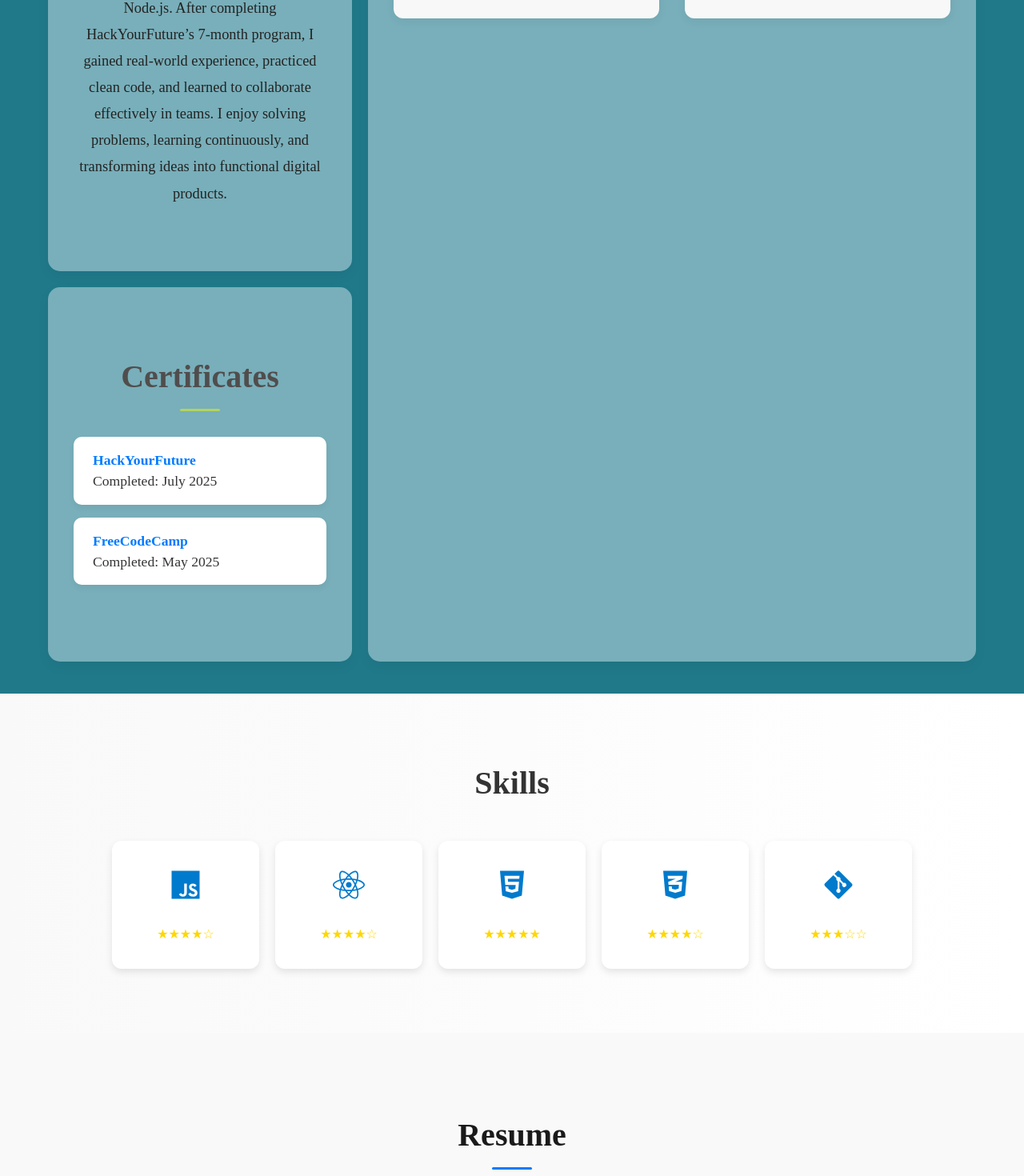
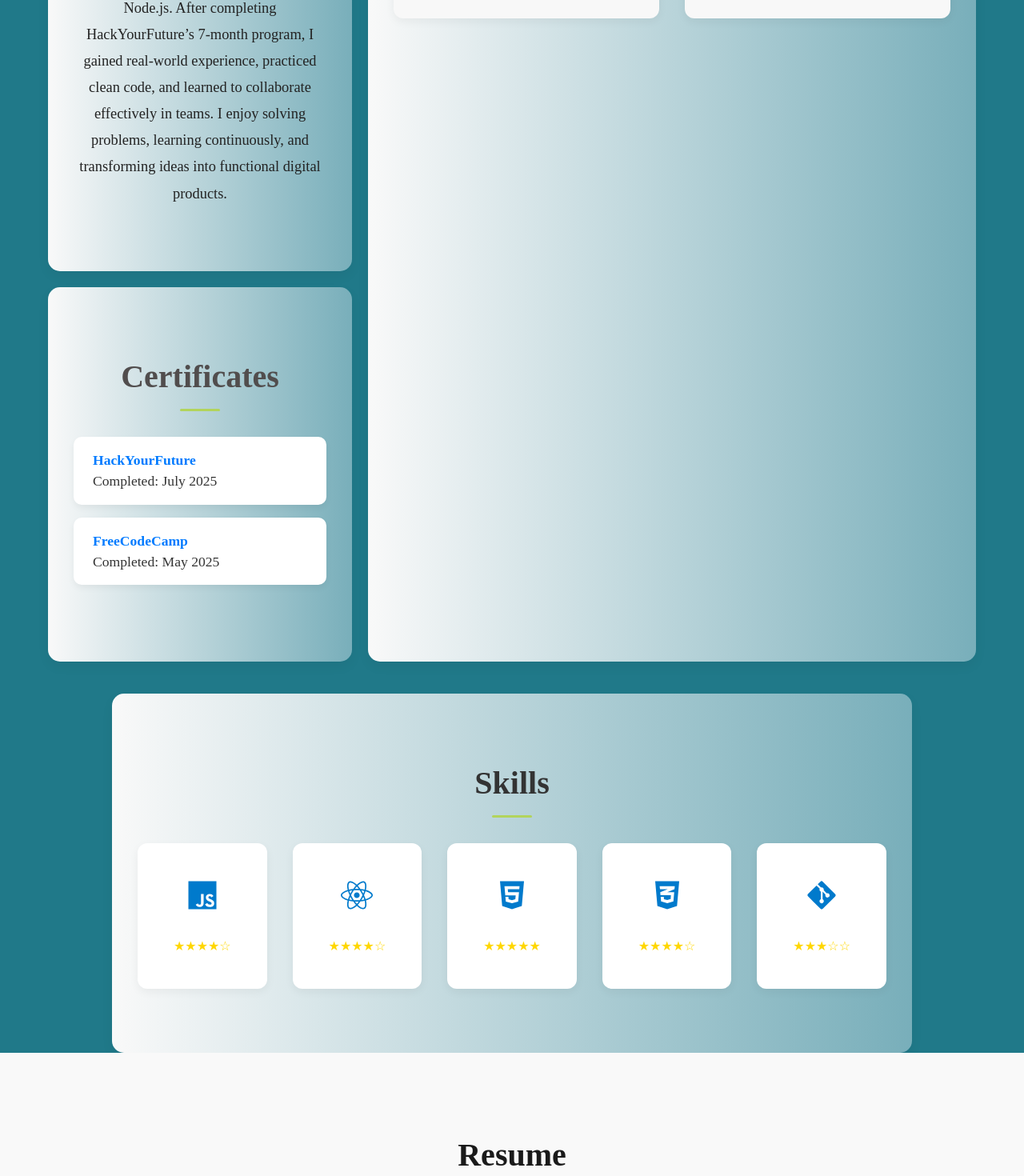
Before and after one commit to Hossein-Kelisa/Hossein-Kelisa-Portfolio, a React (Vite) app: page / in a window 1280 px wide. Shown: the part 1324-2794 px from the top of the page at 80% size. Built offline with nearby package versions, Linux system fonts and the light colour scheme.

Commit message:
update it

```diff
--- a/src/components/About.css
+++ b/src/components/About.css
@@ -1,6 +1,6 @@
 .about-section {
   padding: 5rem 2rem;
-  background-color:#edf5fb6e;
+  background: linear-gradient(to right, #f9f9f9, #edf5fb6e);
   border-radius: 15px;
   text-align: center;
   max-width: 1000px;
--- a/src/components/Certificates.css
+++ b/src/components/Certificates.css
@@ -1,6 +1,6 @@
 .certification-section {
   padding: 5rem 2rem;
-  background-color: #edf5fb6e;
+  background: linear-gradient(to right, #f9f9f9, #edf5fb6e);
   border-radius: 15px;
   text-align: center;
   max-width: 1000px;
--- a/src/components/Hero.css
+++ b/src/components/Hero.css
@@ -8,7 +8,7 @@
   font-family: Tahoma, Geneva, Verdana, sans-serif;
   line-height: 1.6;
   transition: transform 0.3s ease;
-  background: linear-gradient(135deg, #f0f3f8e2, #0c5054ab);
+  background: #f9f9f978
 }
 .hero-title {
   font-size: 2.8rem;
--- a/src/components/Projects.css
+++ b/src/components/Projects.css
@@ -1,6 +1,6 @@
 .project-section {
   padding: 5rem 2rem;
-  background-color: #edf5fb6e;
+  background: linear-gradient(to right, #f9f9f9, #edf5fb6e);
   border-radius: 15px;
   text-align: center;
   max-width: 1000px;
--- a/src/components/Skills.css
+++ b/src/components/Skills.css
@@ -1,20 +1,37 @@
 .skills-section {
-    padding: 80px 20px;
-    background: linear-gradient(to right, #f9f9f9, #ffffff);
+  padding: 5rem 2rem;
+  background: linear-gradient(to right, #f9f9f9, #edf5fb6e);
   text-align: center;
+  max-width: 1000px;
+  width: 100%;
+  margin: 0 auto;
+  border-radius: 15px;
+  box-shadow: 0 6px 15px rgba(0, 0, 0, 0.05);
 }
 
 .skills-title {
   font-size: 2.5rem;
-    margin-bottom: 40px;
+  margin-bottom: 2rem;
   color: #333;
   font-weight: bold;
+  position: relative;
+  display: inline-block;
+}
+
+.skills-title::after {
+  content: "";
+  display: block;
+  width: 50px;
+  height: 3px;
+  background-color: #b2d45c;
+  margin: 0.5rem auto 0;
+  border-radius: 2px;
 }
 
 .skills-grid {
   display: grid;
   grid-template-columns: repeat(auto-fit, minmax(140px, 1fr));
-    gap: 20px;
+  gap: 2rem;
   max-width: 1000px;
   margin: 0 auto;
 }
@@ -22,50 +39,79 @@
 .skill-card {
   background: #fff;
   border-radius: 12px;
-    box-shadow: 0 4px 10px rgba(0, 0, 0, 0.1);
-    padding: 30px 10px;
+  box-shadow: 0 4px 12px rgba(0, 0, 0, 0.05);
+  padding: 2.5rem 1rem;
   transition: transform 0.3s ease, box-shadow 0.3s ease;
+  text-align: center;
+  cursor: default;
 }
 
 .skill-card:hover {
   transform: translateY(-5px);
-    box-shadow: 0 6px 15px rgba(0, 0, 0, 0.15);
+  box-shadow: 0 8px 16px rgba(0, 0, 0, 0.1);
 }
 
 .skill-icon {
   font-size: 2.5rem;
   color: #007acc;
-    margin-bottom: 10px;
+  margin-bottom: 0.75rem;
 }
 
 .skill-name {
-    font-size: 1.1rem;
+  font-size: 1.2rem;
   color: #333;
-    font-weight: 500;
+  font-weight: 600;
 }
 
 .skill-level {
   color: gold;
   font-size: 1rem;
-    margin-top: 5px;
+  margin-top: 0.5rem;
 }
 
+/* Responsive */
 
-  /* Responsive */
-  @media (max-width: 600px) {
+@media (max-width: 768px) {
+  .skills-section {
+    padding: 3.5rem 1.5rem;
+  }
+
   .skills-title {
     font-size: 2rem;
   }
 
+  .skills-grid {
+    gap: 1.5rem;
+  }
+
   .skill-card {
-      padding: 20px 5px;
+    padding: 1.75rem 1rem;
   }
 
   .skill-icon {
     font-size: 2rem;
+    margin-bottom: 0.5rem;
+  }
+
+  .skill-name {
+    font-size: 1.1rem;
+  }
+}
+
+@media (max-width: 480px) {
+  .skills-title {
+    font-size: 1.75rem;
+  }
+
+  .skill-card {
+    padding: 1.5rem 0.8rem;
   }
 
   .skill-name {
     font-size: 1rem;
   }
+
+  .skill-level {
+    font-size: 0.9rem;
   }
+}
```
Lines whose indentation alone changed are shown as unchanged.
